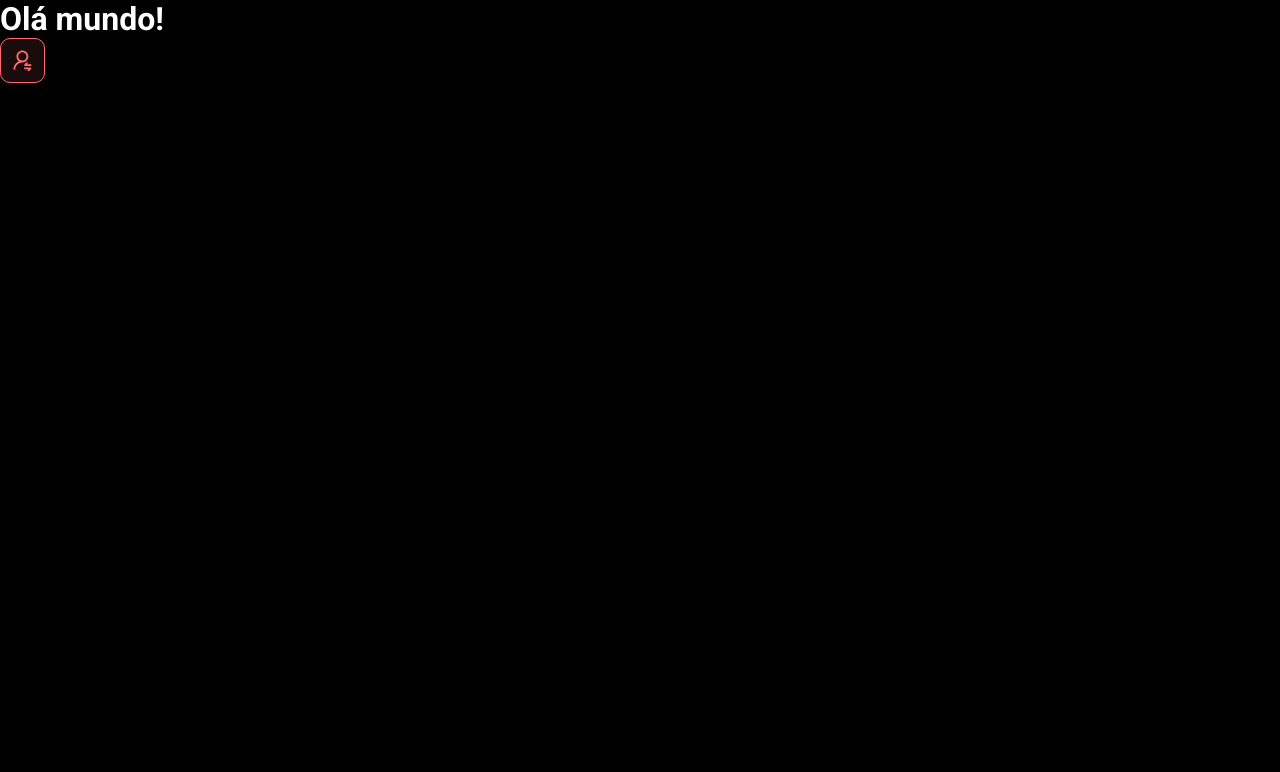
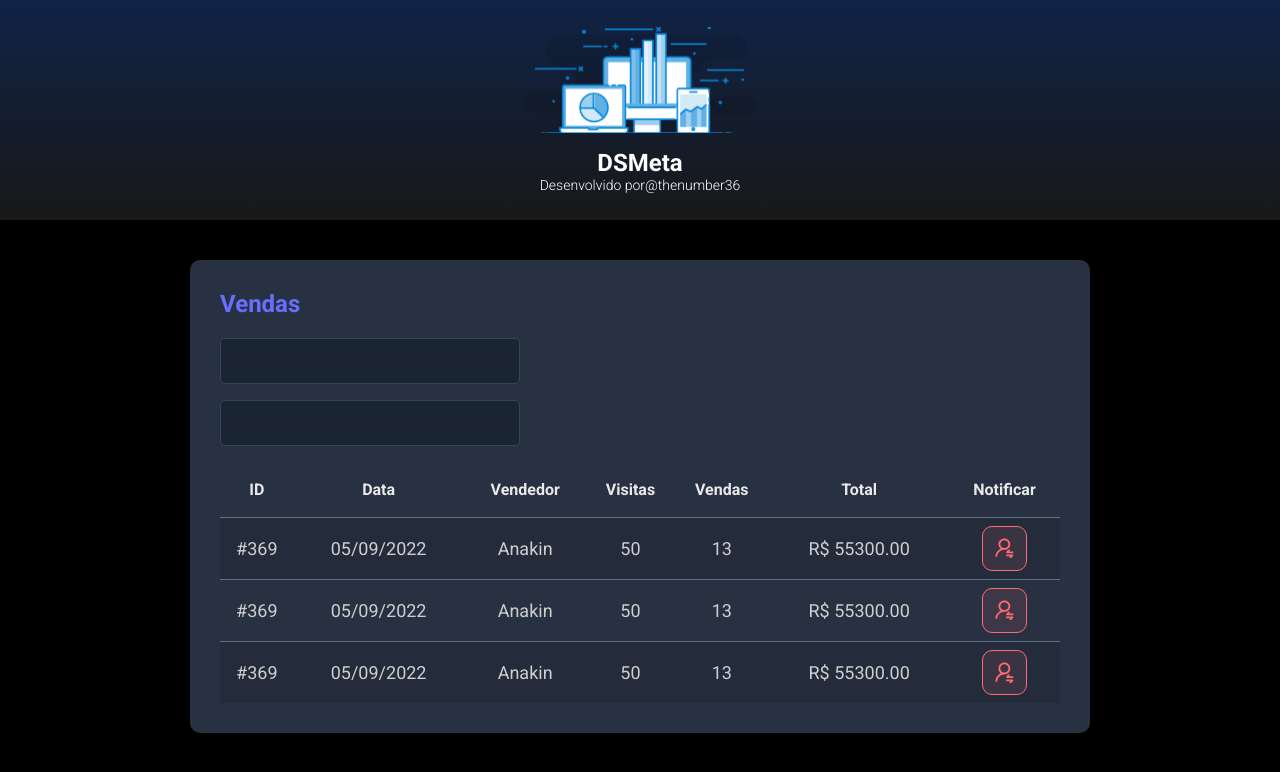
Before and after one commit to thenumber36/dsmeta, a React (Vite) app in the folder frontend/: page / in a window 1280 px wide. Shown: the top 772 px of the page. Built offline with nearby package versions, Linux system fonts and the light colour scheme.

Commit message:
Other components

```diff
--- a/frontend/src/App.tsx
+++ b/frontend/src/App.tsx
@@ -1,10 +1,18 @@
+import Header from "./components/Header"
 import NotificationButton from "./components/NotificationButton"
+import SalesCard from "./components/SalesCard"
 
 function App() {
   return (
     <>
-      <h1>Olá mundo!</h1>
-      <NotificationButton />
+      <Header />
+      <main>
+        <section id="sales">
+          <div className="dsmeta-card-container">
+            <SalesCard />
+          </div>
+        </section>
+      </main>
     </>
   )
 }
--- /dev/null
+++ b/frontend/src/components/Header/index.tsx
@@ -0,0 +1,19 @@
+import logo from '../../assets/img/logo.svg'
+import "./styles.css"
+
+function Header() {
+    return (
+        <header>
+            <div className="dsmeta-logo-container">
+                <img src={logo} alt="DSMeta"/>
+                    <h1>DSMeta</h1>
+                    <p>
+                        Desenvolvido por
+                        <a href="https://www.instagram.com/thenumber36official/">@thenumber36</a>
+                    </p>
+            </div>
+        </header>
+    )
+}
+
+export default Header
--- /dev/null
+++ b/frontend/src/components/Header/styles.css
@@ -0,0 +1,29 @@
+header {
+    height: 220px;
+    display: flex;
+    align-items: center;
+    justify-content: center;
+
+    background: linear-gradient(180deg, #102347 0%, #181818 100%);
+}
+
+.dsmeta-logo-container {
+    display: flex;
+    flex-direction: column;
+    align-items: center;
+}
+
+.dsmeta-logo-container img {
+    width: 235px;
+    height: 106.07px;
+}
+
+.dsmeta-logo-container h1 {
+    margin-top: 15px;
+    font-size: 24px;
+}
+
+.dsmeta-logo-container p {
+    font-weight: 300;
+    font-size: 14px;
+}
--- a/frontend/src/components/NotificationButton/index.tsx
+++ b/frontend/src/components/NotificationButton/index.tsx
@@ -1,4 +1,4 @@
-import icon from "../../assets/img/notification-icon.svg"
+import icon from '../../assets/img/notification-icon.svg'
 import "./styles.css"
 
 function NotificationButton() {
--- /dev/null
+++ b/frontend/src/components/SalesCard/index.tsx
@@ -0,0 +1,76 @@
+import NotificationButton from "../NotificationButton"
+import "./styles.css"
+
+function SalesCard() {
+    return (
+        <div className="dsmeta-card">
+            <h2 className="dsmeta-sales-title">Vendas</h2>
+            <div>
+                <div className="dsmeta-form-container">
+                    <input className="dsmeta-form-control" type="text" />
+                </div>
+                <div className="dsmeta-form-container">
+                    <input className="dsmeta-form-control" type="text" />
+                </div>
+            </div>
+            <div>
+                <table className="dsmeta-sales-table">
+                    <thead>
+                        <tr>
+                            <th className="show900">ID</th>
+                            <th className="show536">Data</th>
+                            <th>Vendedor</th>
+                            <th className="show900">Visitas</th>
+                            <th className="show900">Vendas</th>
+                            <th>Total</th>
+                            <th>Notificar</th>
+                        </tr>
+                    </thead>
+                    <tbody>
+                        <tr>
+                            <td className="show900">#369</td>
+                            <td className="show536">05/09/2022</td>
+                            <td>Anakin</td>
+                            <td className="show900">50</td>
+                            <td className="show900">13</td>
+                            <td>R$ 55300.00</td>
+                            <td>
+                                <div className="dsmeta-red-btn-container">
+                                    <NotificationButton />
+                                </div>
+                            </td>
+                        </tr>
+                        <tr>
+                            <td className="show900">#369</td>
+                            <td className="show536">05/09/2022</td>
+                            <td>Anakin</td>
+                            <td className="show900">50</td>
+                            <td className="show900">13</td>
+                            <td>R$ 55300.00</td>
+                            <td>
+                                <div className="dsmeta-red-btn-container">
+                                    <NotificationButton />
+                                </div>
+                            </td>
+                        </tr>
+                        <tr>
+                            <td className="show900">#369</td>
+                            <td className="show536">05/09/2022</td>
+                            <td>Anakin</td>
+                            <td className="show900">50</td>
+                            <td className="show900">13</td>
+                            <td>R$ 55300.00</td>
+                            <td>
+                                <div className="dsmeta-red-btn-container">
+                                    <NotificationButton />
+                                </div>
+                            </td>
+                        </tr>
+                    </tbody>
+                </table>
+            </div>
+        </div>
+    )
+}
+
+export default SalesCard
--- /dev/null
+++ b/frontend/src/components/SalesCard/styles.css
@@ -0,0 +1,98 @@
+.dsmeta-card {
+    background-color: #283142;
+    border-radius: 10px;
+    padding: 30px 10px;
+}
+
+.dsmeta-sales-title {
+    color: #676fff;
+    font-size: 24px;
+    margin-bottom: 20px;
+}
+
+.dsmeta-form-container {
+    margin-bottom: 16px;
+    max-width: 300px;
+}
+
+.dsmeta-form-control {
+    width: 100%;
+    height: 46px;
+    background-color: #1b2531;
+    border: 1px solid #384459;
+    border-radius: 5px;
+    color: #9aaabe;
+    padding: 0 20px;
+    font-size: 18px;
+    font-weight: 400;
+}
+
+.dsmeta-sales-table {
+    width: 100%;
+    border-spacing: 0;
+    border-collapse: collapse;
+}
+
+.dsmeta-sales-table thead {
+    height: 55px;
+    font-size: 16px;
+    font-weight: 700;
+    color: #e9e9e9;
+}
+
+.dsmeta-sales-table tbody {
+    font-size: 14px;
+    font-weight: 400;
+    color: #cfcfcf;
+    text-align: center;
+}
+
+.dsmeta-sales-table tbody tr {
+    height: 74px;
+    border-top: 1px solid #5f6e82;
+}
+
+.dsmeta-sales-table tbody tr:hover>td {
+    background-color: #384459;
+}
+
+.dsmeta-sales-table tbody tr:nth-child(odd) {
+    background-color: #242c3b;
+}
+
+.dsmeta-red-btn-container {
+    display: flex;
+    justify-content: center;
+}
+
+.show536 {
+    display: none;
+}
+
+@media (min-width: 536px) {
+    .show536 {
+        display: table-cell;
+    }
+
+    .dsmeta-card {
+        padding: 30px;
+    }
+
+    .dsmeta-sales-table tbody {
+        font-size: 18px;
+    }
+
+    .dsmeta-sales-table tbody tr {
+        height: 62px;
+    }
+}
+
+.show900 {
+    display: none;
+}
+
+@media (min-width: 900px) {
+    .show900 {
+        display: table-cell;
+    }
+}
--- a/frontend/src/index.css
+++ b/frontend/src/index.css
@@ -19,3 +19,13 @@
     color: unset;
     text-decoration: none;
 }
+
+.dsmeta-card-container {
+  width: 100%;
+  max-width: 900px;
+  margin: 0 auto;
+}
+
+#sales {
+  padding: 40px 10px;
+}
```
